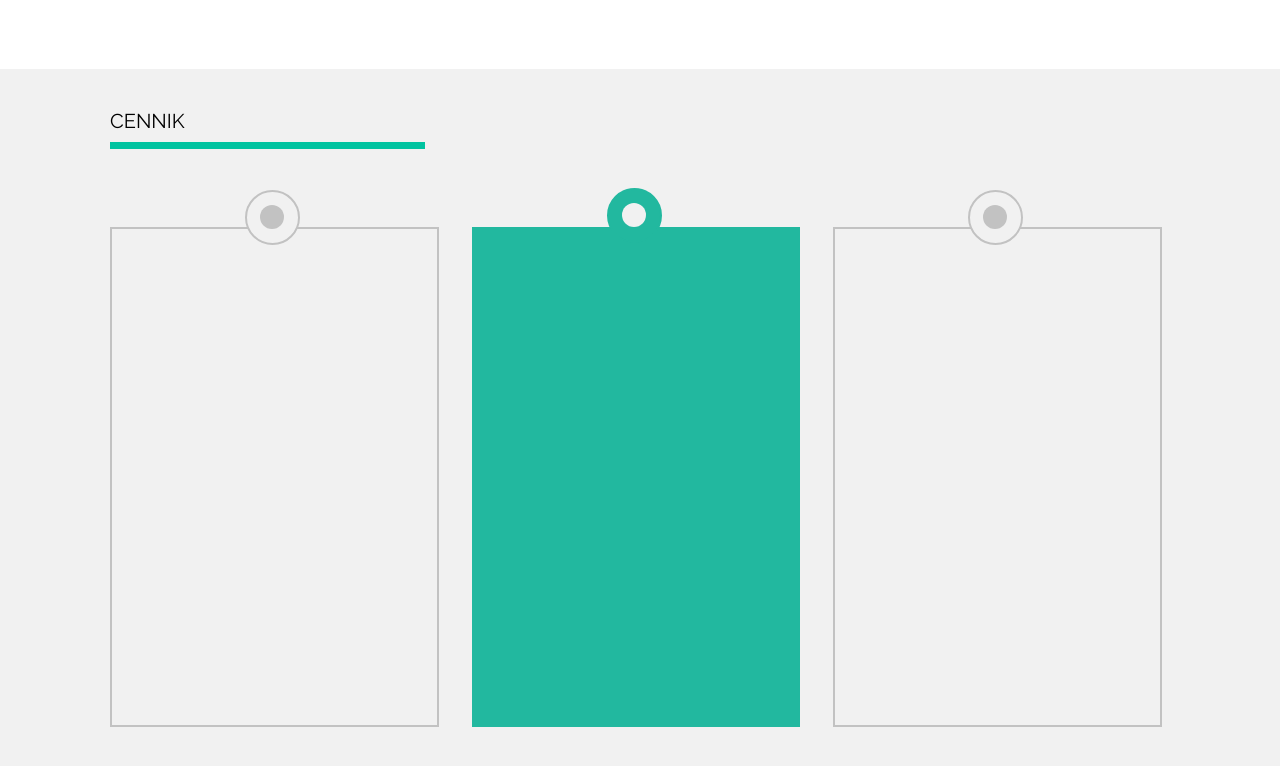
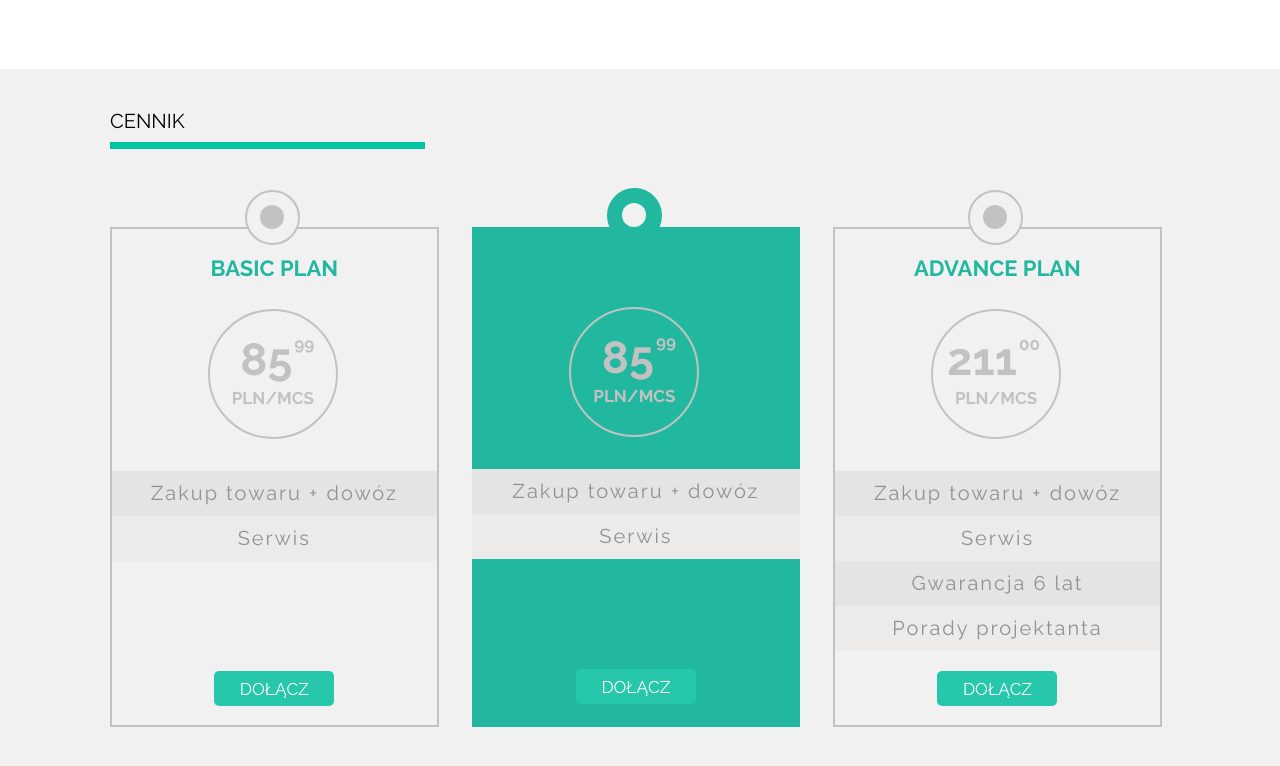
Before and after one commit to BartlomiejDarocha/SitOnHair, a plain HTML site: page index.html in a window 1280 px wide. Shown: the part 826-1592 px from the top of the page. Drawn offline with Linux system fonts and the light colour scheme.

Commit message:
sekcja 2 prawie skonczona

```diff
--- a/index.html
+++ b/index.html
@@ -69,20 +69,73 @@
                         <div class="inside-circle"></div>
                     </div>
                 </div>
+                <div class="st-box-title">
+                    <p>basic plan</p>
+                </div>
+                <div class="st-box-contetn">
+                    <div class="st-box-contetn-citcle">
+                        <p>85</p>
+                        <p>99</p>
+                        <p>pln/mcs</p>
+                    </div>
+                </div>
+                <ul class="st-box-list">
+                    <li>Zakup towaru + dowóz</li>
+                    <li>Serwis</li>
+                </ul>
+                <button class="st-box-button">dołącz</button>
             </div>
+
+
+
             <div class="section-Two-BOX-TWO">
                 <div class="circle-setup">
                     <div class="outside-circle">
                         <div class="inside-circle"></div>
                     </div>
                 </div>
+                <div class="st-box-title">
+                    <p>basic plan</p>
+                </div>
+                <div class="st-box-contetn">
+                    <div class="st-box-contetn-citcle">
+                        <p>85</p>
+                        <p>99</p>
+                        <p>pln/mcs</p>
+                    </div>
+                </div>
+                <ul class="st-box-list">
+                    <li>Zakup towaru + dowóz</li>
+                    <li>Serwis</li>
+                </ul>
+                <button class="st-box-button">dołącz</button>
             </div>
+
+
+
             <div class="section-Two-BOX-THREE">
                 <div class="circle-setup">
                     <div class="outside-circle">
                         <div class="inside-circle"></div>
                     </div>
                 </div>
+                <div class="st-box-title">
+                    <p>advance plan</p>
+                </div>
+                <div class="st-box-contetn">
+                    <div class="st-box-contetn-citcle">
+                        <p>211</p>
+                        <p>00</p>
+                        <p>pln/mcs</p>
+                    </div>
+                </div>
+                <ul class="st-box-list">
+                    <li>Zakup towaru + dowóz</li>
+                    <li>Serwis</li>
+                    <li>Gwarancja 6 lat</li>
+                    <li>Porady projektanta</li>
+                </ul>
+                <button class="st-box-button">dołącz</button>
             </div>
         </div>
     </section>
--- a/style/style.css
+++ b/style/style.css
@@ -258,15 +258,18 @@ header{
 }
 .section-Two-BOX-ONE{
     display: flex;
+    flex-direction: column;
     width: 31%;
     height: 500px;
     border: 2px solid #C2C2C2;
     margin-top: 58px;
     margin-right: 17px;
 }
+
 .section-Two-BOX-TWO{
     display: flex;
     width: 31%;
+    flex-direction: column;
     height: 500px;
     background-color: #22B89F;
     margin-top: 58px;
@@ -285,14 +288,30 @@ header{
     display: flex;
     width: 31%;
     height: 500px;
+    flex-direction: column;
     border: 2px solid #C2C2C2;
     margin-top: 58px;
     margin-left: 17px;
     margin-right: 0;
 }
+.section-Two-BOX-THREE .st-box-contetn-citcle p:nth-of-type(1){
+    font-size: 45px;
+    font-weight:600;
+    margin: 22px 1px 1px -4px;
+
+}
+.section-Two-BOX-THREE .st-box-list li:nth-of-type(3){
+    background-color: #E4E4E4;
+}
+.section-Two-BOX-THREE .st-box-list li:nth-of-type(4){
+    background-color: #edeaea;
+}
+
+
 .circle-setup{
     width: 100%;
     position: relative;
+    height: 0;
 }
 .outside-circle{
     position: relative;
@@ -313,3 +332,92 @@ header{
     border-radius: 50%;
     background-color: #C2C2C2;
 }
+.st-box-title{
+    width: 100%;
+    margin-top: 2px;
+    height: 50px;
+    color: #22B89F;
+    display: flex;
+    justify-content: center;
+    align-items: flex-end;
+    font-size: 22px;
+    text-transform: uppercase;
+    font-weight: bold;
+}
+.st-box-contetn{
+    width: 100%;
+    height: 190px;
+    display: flex;
+    align-items: center;
+    justify-content: center;
+    margin-top: 0;
+    margin-bottom: 0;
+}
+.st-box-contetn-citcle{
+    width: 130px;
+    height: 130px;
+    border: 2px solid #C2C2C2;
+    border-radius: 50%;
+    margin-right: 3px;
+    margin-bottom: 5px;
+    display: flex;
+    flex-wrap: wrap;
+    align-items: center;
+    justify-content: center;
+    flex-direction: row;
+    color: #C2C2C2  ;
+    padding: 0;
+}
+.st-box-contetn-citcle p:nth-of-type(1){
+    font-size: 45px;
+    font-weight:600;
+    margin: 22px 1px 1px 10px;
+
+}
+.st-box-contetn-citcle p:nth-of-type(2){
+    font-size: 17px;
+    font-weight:600;
+    margin: 1px 1px 10px 1px;
+}
+.st-box-contetn-citcle p:nth-of-type(3){
+    justify-self: flex-end;
+    align-self: flex-end;
+    font-size: 17px;
+    font-weight:600;
+    margin: 1px 1px 29px 1px;
+    text-transform: uppercase;
+}
+.st-box-list{
+    width: 100%;
+    height: 190px;
+    list-style-type: none;
+}
+.st-box-list li{
+    text-align: center;
+    padding: 10px;
+    font-size: 20px;
+    display: block;
+    letter-spacing: 2px;
+    width: 100%;
+    height: 45px;
+    color: #929292;
+}
+.st-box-list li:nth-of-type(1){
+    background-color: #E4E4E4;
+}
+.st-box-list li:nth-of-type(2){
+    background-color: #edeaea;
+}
+.st-box-button{
+    font-size: 17px;
+    text-transform: uppercase;
+    margin: 10px 10px 10px 10px;
+    align-self: center;
+    width: 120px;
+    height: 35px;
+    color: #FFF;
+    background-color: #27C7AB;
+    border-radius: 5px;
+    border: none;
+    text-align: center;
+}
```
